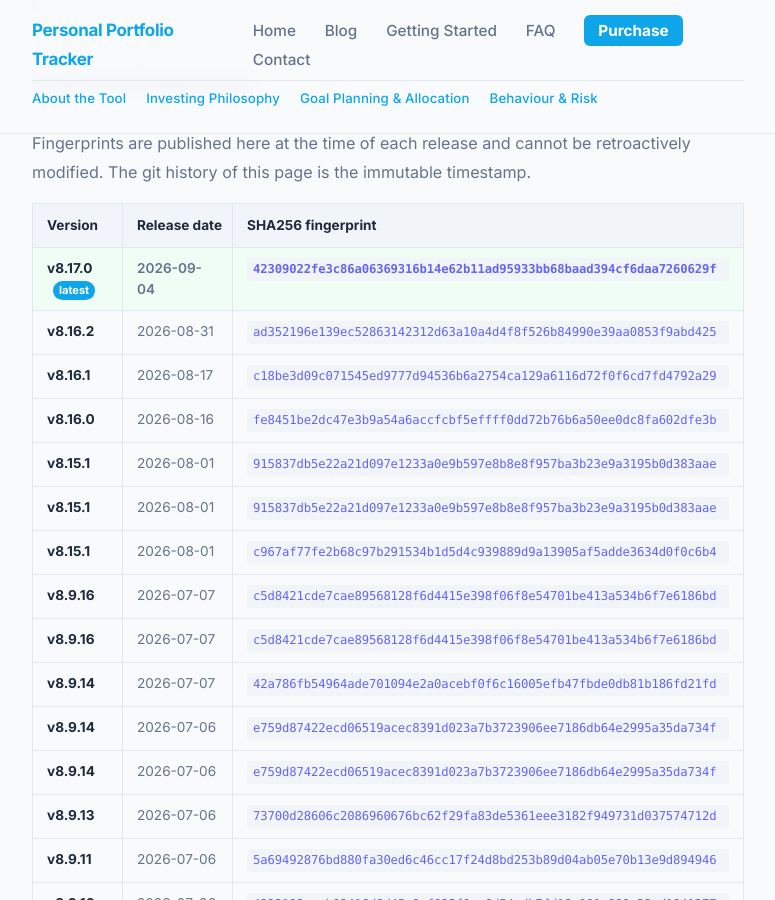
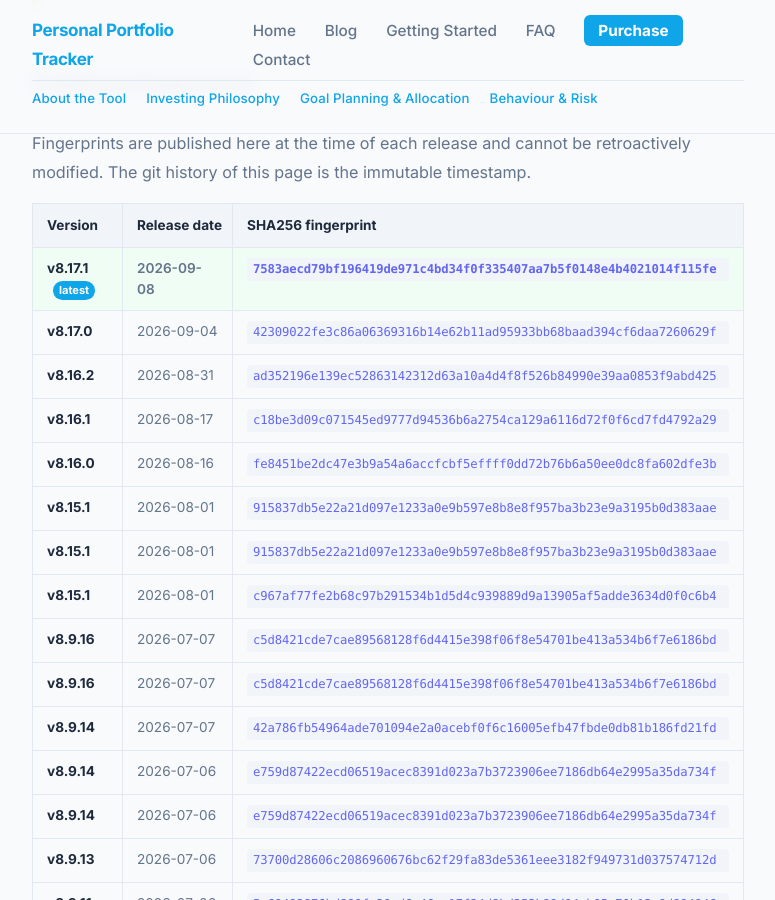
Before and after one commit to srikrishna2024/portfolio-tracker-blog, a Jekyll site: the page built from release-fingerprints/index.html, in a window 1280 px wide and 900 px high, scrolled down 976 px. Shown: the whole window, without its empty margins (252-1027 px from the left). Built offline with Jekyll 4.4.1, drawn with Linux system fonts in a browser that asks for light colours.

Commit message:
release: add v8.17.1 fingerprint

```diff
--- a/release-fingerprints/index.html
+++ b/release-fingerprints/index.html
@@ -40,7 +40,12 @@ title: Release Fingerprints
       </thead>
       <tbody>
         <tr class="fp-current">
-          <td><strong>v8.17.0</strong> <span class="fp-badge">latest</span></td>
+          <td><strong>v8.17.1</strong> <span class="fp-badge">latest</span></td>
+          <td>2026-09-08</td>
+          <td><code class="fp-code">7583aecd79bf196419de971c4bd34f0f335407aa7b5f0148e4b4021014f115fe</code></td>
+        </tr>
+        <tr>
+          <td><strong>v8.17.0</strong></td>
           <td>2026-09-04</td>
           <td><code class="fp-code">42309022fe3c86a06369316b14e62b11ad95933bb68baad394cf6daa7260629f</code></td>
         </tr>
```
